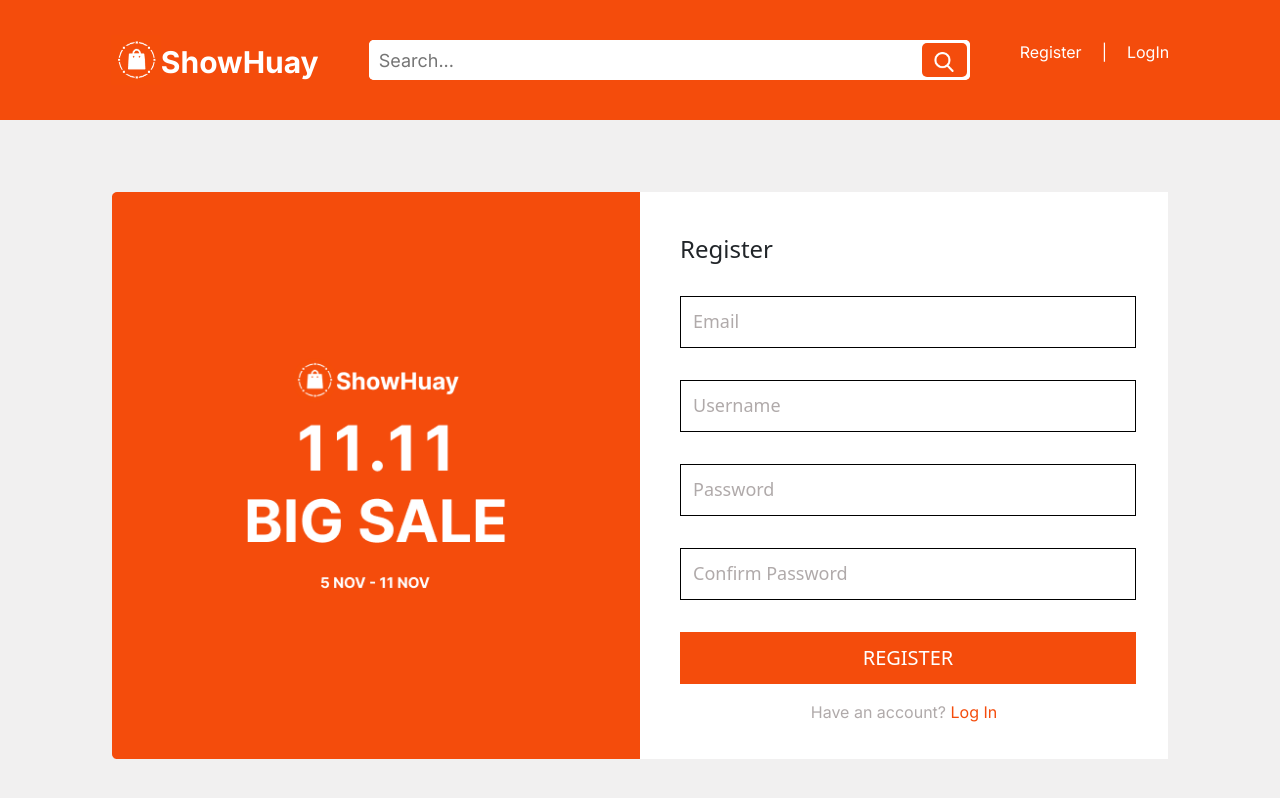
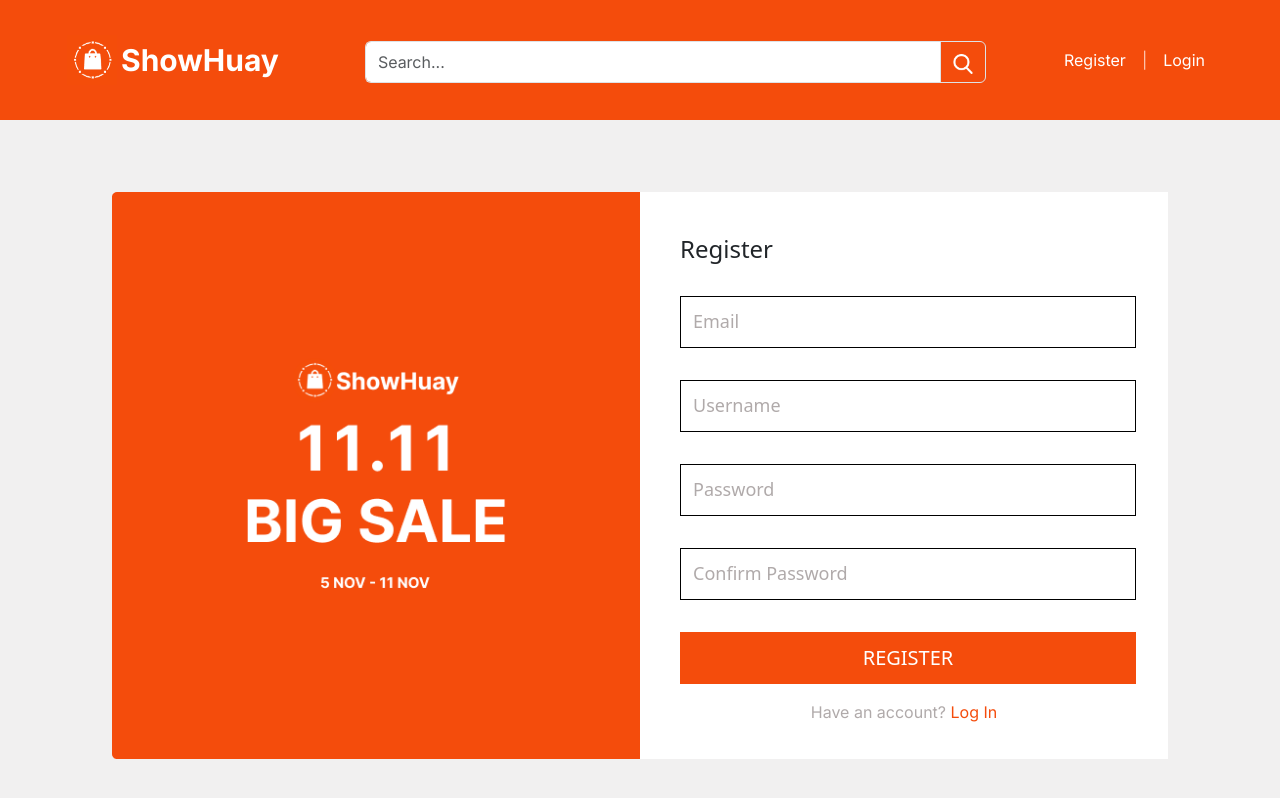
Before and after one commit to JaySorawit/ShowHuay, a React (Vite) app in the folder frontend/: page /register in a window 1280 px wide. Shown: the top 798 px of the page. Built offline with nearby package versions, Linux system fonts and the light colour scheme.

Commit message:
fix navbar, and little login register - ui

```diff
--- a/frontend/src/App.css
+++ b/frontend/src/App.css
@@ -12,92 +12,3 @@
   font-family: 'Inter', sans-serif;
   font-weight: 400;
 }
-
-/*------------ Nav bar --------------*/
-.navcontainer {
-  width: 1170px;
-  display: flex;
-  flex-direction: row;
-  align-items: center;
-  margin: 0 auto;
-  gap: 50px;
-  justify-content: center;
-}
-
-nav {
-  background-color: #F44C0C;
-  font-family: 'Inter', sans-serif;
-  display: flex;
-  flex-direction: row;
-  width: 100%;
-  height: 120px;
-}
-
-.nav_logo {
-  height: 50px;
-  display: flex;
-  flex-direction: row;
-}
-
-.nav_logo p {
-  color: #fff;
-  font-size: 30px;
-  font-weight: 700;
-  text-align: center;
-  align-items: center;margin-top: 5px;
-}
-
-.nav_logo img {
-  height: 50px;
-}
-
-.navSearch {
-  height: 40px;
-  display: flex;
-  background-color: #fff;
-  border-radius: 5px;
-}
-
-.navSearch input {
-  height: 40px;
-  width: 550px;
-  padding: 10px;
-  border: none;
-  border-radius: 5px 0px 0px 5px;
-  outline: none;
-  font-size: 18px;
-}
-
-.navbutton {
-  width: 51px;
-  height: 40px;
-  background-color: #fff;
-  padding: 3px;
-  border-radius: 0px 5px 5px 0px;
-}
-
-.navbutton button{
-  background-color: #F44C0C;
-  width: 45px;
-  height: 34px;
-  border: none;
-  border-radius: 5px;
-}
-
-.navbutton button img {
-  width: 20px;
-  height: 20px;
-}
-
-nav a, p {
-  color: #fff;
-  font-size: 16px;
-  text-decoration: none;
-}
-
-.regislogin {
-  display: flex;
-  gap: 20px;
-}
-
-/*-----------------------------------*/
--- a/frontend/src/css/Login.css
+++ b/frontend/src/css/Login.css
@@ -40,6 +40,10 @@
     text-transform: uppercase;
 }
 
+.btn-submit:hover {
+    background-color: #fb5533 !important;
+}
+
 .link-to-register {
     color: #B0AAAA;
     font-size: 16px;
@@ -51,6 +55,10 @@
     text-decoration: none;
 }
 
+.link-to-register a:hover {
+    color: #ff8453;
+}
+
 .below-login-img {
     width: '1px' !important;
     margin: 10px 0px;
--- /dev/null
+++ b/frontend/src/css/Navbar.css
@@ -0,0 +1,111 @@
+nav {
+    background-color: #F44C0C;
+    font-family: 'Inter', sans-serif;
+    display: flex;
+    flex-direction: row;
+    width: 100%;
+    height: 120px;
+}
+
+.nav_logo-span {
+    color: #fff;
+    font-size: 30px;
+    font-weight: 700;
+    text-align: center;
+    align-items: center;
+    margin-top: 5px;
+}
+
+.search-box {
+    margin: 0px 70px;
+}
+
+.btn-search:hover {
+    background-color: #fb5533 !important;
+}
+
+.register-login {
+    color: #fff !important;
+    font-size: 16px !important;
+    text-decoration: none !important;
+}
+
+.register-login:hover {
+    color: #fdc7b1;
+}
+
+.register-login-sep {
+    color: #fdc7b1 !important;
+    font-size: 16px !important;
+    text-decoration: none !important;
+}
+
+.toggler-button {
+    transition: background-color 0.3s ease-in-out;
+}
+
+.toggler-button:hover {
+    background-color: #fb5533 !important;
+}
+
+@media (max-width: 991px) {
+    .navbar-collapse {
+        background-color: #f8f9fa;
+        position: absolute;
+        width: 100%;
+        top: 120px;
+        left: 0;
+        z-index: 1000;
+        border-top: 1px solid #ddd;
+        padding-top: 10px;
+        padding-bottom: 10px;
+        display: none;
+    }
+
+    .navbar {
+        position: relative;
+        z-index: 1100;
+    }
+
+    .navbar-toggler {
+        z-index: 1200 !important;
+    }
+
+    .navbar-collapse.show {
+        display: block;
+    }
+
+    main {
+        position: relative;
+        z-index: 1050;
+    }
+
+    .btn-search {
+        background-color: #F44C0C !important;
+    }
+
+    .btn-search:hover {
+        background-color: #fb5533 !important;
+    }
+
+    .nav-item {
+        border-bottom: 1px solid #cfcfcf;
+        margin: 10px 60px 0px 60px;
+    }
+
+    .nav-item2 {
+        border-top: 1px solid #cfcfcf;
+        padding-top: 8px;
+    }
+
+    .register-login {
+        color: #2a2a2a !important;
+        font-size: 16px !important;
+        text-decoration: none !important;
+        margin-left: 17px;
+    }
+
+    .register-login:hover {
+        color: #F44C0C !important;
+    }
+}
--- a/frontend/src/css/Register.css
+++ b/frontend/src/css/Register.css
@@ -40,6 +40,10 @@
     text-transform: uppercase;
 }
 
+.btn-submit:hover {
+    background-color: #fb5533 !important;
+}
+
 .link-to-login {
     color: #B0AAAA;
     font-size: 16px;
@@ -50,3 +54,7 @@
     color: #F44C0C;
     text-decoration: none;
 }
+
+.link-to-login a:hover {
+    color: #ff8453;
+}
--- a/frontend/src/user/Login.jsx
+++ b/frontend/src/user/Login.jsx
@@ -10,19 +10,25 @@
     email: '',
     password: '',
   });
+
+  /************************ Initialize State *****************************/
   const [error, setError] = useState('');
   const emailRef = useRef(null);
   const passwordRef = useRef(null);
+  /***********************************************************************/
 
+  /************************************* Handle Change *********************************************/
   const handleChange = (e) => {
     const { name, value } = e.target;
     setFormData({ ...formData, [name]: value });
   };
+  /*************************************************************************************************/
 
+  /************************************* Handle Submit *********************************************/
   const handleSubmit = async (e) => {
     e.preventDefault();
     try {
-      const response = await fetch('http://localhost:3000/auth/login', {
+      const loginResponse = await fetch('http://localhost:3000/auth/login', {
         method: 'POST',
         headers: {
           'Content-Type': 'application/json',
@@ -30,19 +36,22 @@
         body: JSON.stringify({ email: formData.email, password: formData.password }),
       });
 
-      if (response.ok) {
-        const data = await response.json();
+      if (loginResponse.ok) {
+        const data = await loginResponse.json();
         console.log('Login successful:', data);
-        // window.location.href = './';
-      } else {
-        const errorData = await response.json();
+        window.location.href = './';
+      }
+      else {
+        const errorData = await loginResponse.json();
         if (errorData.error === 'User not found') {
           emailRef.current.focus();
           setError('*User not found');
-        } else if (errorData.error === 'Incorrect password') {
+        }
+        else if (errorData.error === 'Incorrect password') {
           passwordRef.current.focus();
           setError('*Incorrect password');
-        } else {
+        }
+        else {
           setError('An error occurred. Please try again.');
         }
       }
@@ -50,6 +59,8 @@
       console.error('Login failed:', error.message);
     }
   };
+  /*************************************************************************************************/
+
   return (
     <>
       <Navbar />
@@ -97,7 +108,7 @@
 
               <div className="text-center">
                 <p className="link-to-register">Don't have an account? <a href="/register">Register</a></p>
-                <img src={belowLoginImage} alt="Register Image" className='below-login-img' style={{ width: '150px' }}/>
+                <img src={belowLoginImage} alt="Register Image" className='below-login-img' style={{ width: '150px' }} />
               </div>
             </Col>
           </Row>
--- a/frontend/src/user/Navbar.jsx
+++ b/frontend/src/user/Navbar.jsx
@@ -1,28 +1,65 @@
-import React from 'react';
+import React, { useState } from 'react';
 import logo from '../assets/icon/logo.png';
 import search from '../assets/icon/search.png';
 import { Link } from 'react-router-dom';
+import '../css/Navbar.css';
+import 'bootstrap/dist/css/bootstrap.min.css';
+import 'bootstrap/dist/js/bootstrap.bundle.min.js';
 
 function Navbar() {
+    const [isToggled, setIsToggled] = useState(false);
+
+    const handleToggle = () => {
+        setIsToggled(!isToggled);
+    };
+
     return (
-    <nav>
-        <div className="navcontainer">
-            <div className="nav_logo">
-                <Link to='/'><img src={logo} alt="Logo" /></Link>
-                <Link to='/'><p>ShowHuay</p></Link>
-            </div>
-            <div className="navSearch">
-                <input type="text" placeholder="Search..."/>
-                <div className="navbutton">
-                    <button type="button">
-                        <img src={search} />
+        <nav className="navbar navbar-expand-lg navbar-dark" style={{ backgroundColor: '#F44C0C' }}>
+            <div className="container" style={{ maxWidth: '1170px' }}>
+                <Link className="navbar-brand d-flex align-items-center" to='/'>
+                    <img src={logo} alt="Logo" height="50" />
+                    <span className="ms-1 mb-1 nav_logo-span">ShowHuay</span>
+                </Link>
+
+                <button
+                    className="navbar-toggler toggler-button"
+                    type="button"
+                    onClick={handleToggle}
+                    aria-label="Toggle navigation"
+                >
+                    <span className="navbar-toggler-icon"></span>
+                </button>
+
+                <div className={`collapse navbar-collapse justify-content-between align-items-center ${isToggled ? 'show' : ''}`} id="navbarNav">
+                    <div className="d-flex flex-grow-1 justify-content-center align-items-center mt-1 search-box">
+                        <div className="input-group">
+                            <input
+                                className="form-control py-2 border-end-0 border"
+                                type="search"
+                                placeholder="Search..."
+                                aria-label="Search"
+                            />
+                            <button className="btn btn-outline-light border-start-5 border btn-search" type="button">
+                                <img src={search} alt="Search" height="20" />
                             </button>
                         </div>
                     </div>
-            <div className="regislogin">
-                <Link to='/Register'>Register</Link>
-                <p>|</p>
-                <Link to='/LogIn'>LogIn</Link>
+
+                    <ul className="navbar-nav">
+                        <li className="nav-item nav-item2">
+                            <Link className="nav-link register-login" to='/Register'>Register</Link>
+                        </li>
+                        {!isToggled && (
+                            <>
+                                <li className="nav-item">
+                                    <span className="nav-link register-login-sep">|</span>
+                                </li>
+                            </>
+                        )}
+                        <li className="nav-item">
+                            <Link className="nav-link register-login" to='/LogIn'>Login</Link>
+                        </li>
+                    </ul>
                 </div>
             </div>
         </nav>
--- a/frontend/src/user/Register.jsx
+++ b/frontend/src/user/Register.jsx
@@ -18,7 +18,7 @@
   const [emailExists, setEmailExists] = useState(false);
   const [passwordMatch, setPasswordMatch] = useState(true);
   const [formSubmitted, setFormSubmitted] = useState(false);
-  /*********************************************************************/
+  /************************************************************************/
 
   /************************************* Query Email *********************************************/
   const handleEmailCheck = async () => {
@@ -64,18 +64,17 @@
     }
 
     try {
-      const response = await fetch('http://localhost:3000/auth/register', {
+      const registerResponse = await fetch('http://localhost:3000/auth/register', {
         method: 'POST',
         headers: {
           'Content-Type': 'application/json',
         },
         body: JSON.stringify(formData),
       });
-      console.log(response)
-      const data = await response.json();
+      const data = await registerResponse.json();
 
 
-      if (response.ok) {
+      if (registerResponse.ok) {
         const loginResponse = await fetch('http://localhost:3000/auth/login', {
           method: 'POST',
           headers: {
@@ -88,7 +87,7 @@
 
         if (loginResponse.ok) {
           console.log('Login successful:', loginData);
-          // window.location.href = './';
+          window.location.href = './';
         }
       }
 
@@ -97,7 +96,6 @@
       console.error('Error registering user:', error);
     }
   };
-
   /*************************************************************************************************/
 
   return (
```
Lines whose indentation alone changed are shown as unchanged.
